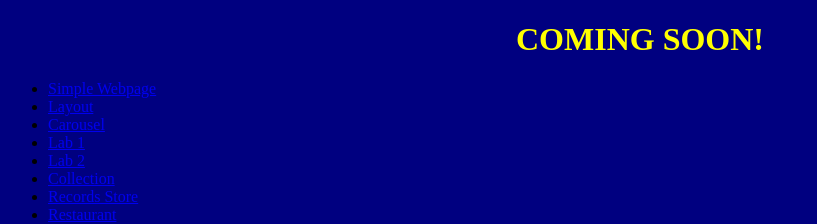
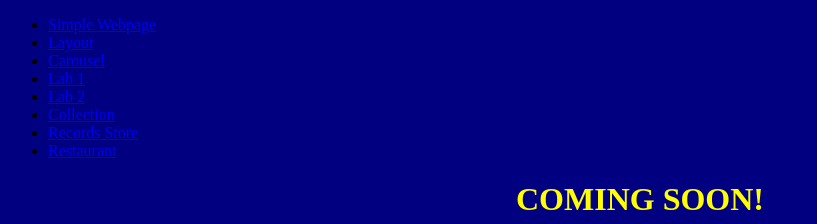
Before and after one commit to IST250hub/IST250hub.github.io, a plain HTML site: page index.html in a window 1280 px wide. Shown: the top 224 px of the page, without its empty margins (0-817 px from the left). Drawn offline with Linux system fonts and the light colour scheme.

Commit message:
Rearrange 'COMING SOON!' header in index.html

```diff
--- a/index.html
+++ b/index.html
@@ -7,7 +7,6 @@
     <link rel="stylesheet" href="styles.css">
 </head>
 <body>
-    <h1>COMING SOON!</h1>
 
     <nav class="navbar">
     <ul class="nav-links">
@@ -47,8 +46,6 @@
             <img src="images/lab2.PNG" alt="screenshot of lab 2">
         </div>
 
-
-
        <div class="container6">
             <img src="images/img1.jpg" alt="screenshot of collection">
         </div>
```
